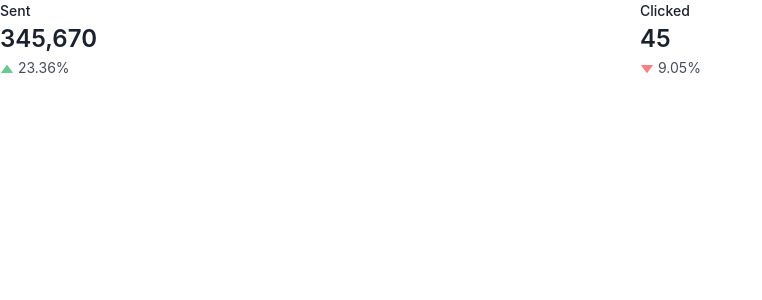
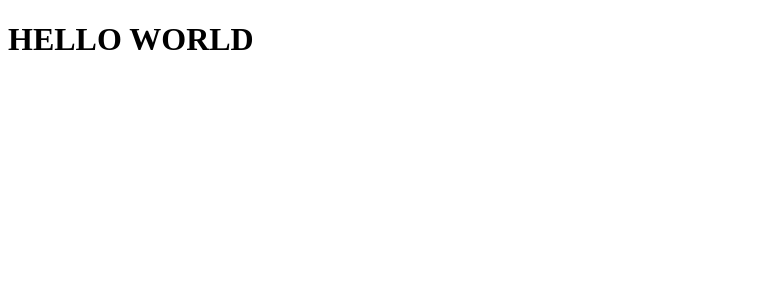
Before and after one commit to JosefinaLucarelli/countryApp, a React (Vite) app: page / in a window 1280 px wide. Shown: the top 300 px of the page, without its empty margins (0-762 px from the left). Built offline with nearby package versions, Linux system fonts and the light colour scheme.

Commit message:
Revert "install and create examplecomponent"
This reverts commit 5433011882f8cb80d51070bbeb7fc23dcfffd463.

```diff
--- a/package.json
+++ b/package.json
@@ -9,10 +9,6 @@
     "preview": "vite preview"
   },
   "dependencies": {
-    "@chakra-ui/react": "^2.5.5",
-    "@emotion/react": "^11.10.6",
-    "@emotion/styled": "^11.10.6",
-    "framer-motion": "^10.12.4",
     "react": "^18.2.0",
     "react-dom": "^18.2.0"
   },
--- a/src/App.tsx
+++ b/src/App.tsx
@@ -1,34 +1,7 @@
-import {
-  Stat,
-  StatLabel,
-  StatNumber,
-  StatHelpText,
-  StatArrow,
-  StatGroup,
-} from '@chakra-ui/react'
-
 const App = () => {
   return (
-    <StatGroup>
-      <Stat>
-        <StatLabel>Sent</StatLabel>
-        <StatNumber>345,670</StatNumber>
-        <StatHelpText>
-          <StatArrow type='increase' />
-          23.36%
-        </StatHelpText>
-      </Stat>
-
-      <Stat>
-        <StatLabel>Clicked</StatLabel>
-        <StatNumber>45</StatNumber>
-        <StatHelpText>
-          <StatArrow type='decrease' />
-          9.05%
-        </StatHelpText>
-      </Stat>
-    </StatGroup>
-  )
+    <h1>HELLO WORLD</h1>
+   )
 }
 
 export default App;
--- a/src/main.tsx
+++ b/src/main.tsx
@@ -2,12 +2,9 @@ import React from 'react'
 import ReactDOM from 'react-dom/client'
 import App from './App'
 import './index.scss'
-import { ChakraProvider } from '@chakra-ui/react'
 
 ReactDOM.createRoot(document.getElementById('root') as HTMLElement).render(
   <React.StrictMode>
-    <ChakraProvider>
-      <App />
-    </ChakraProvider>
+    <App />
   </React.StrictMode>,
 )
```
Also changed, not shown: 1 other file (tests, documents, lock files or other folders).
